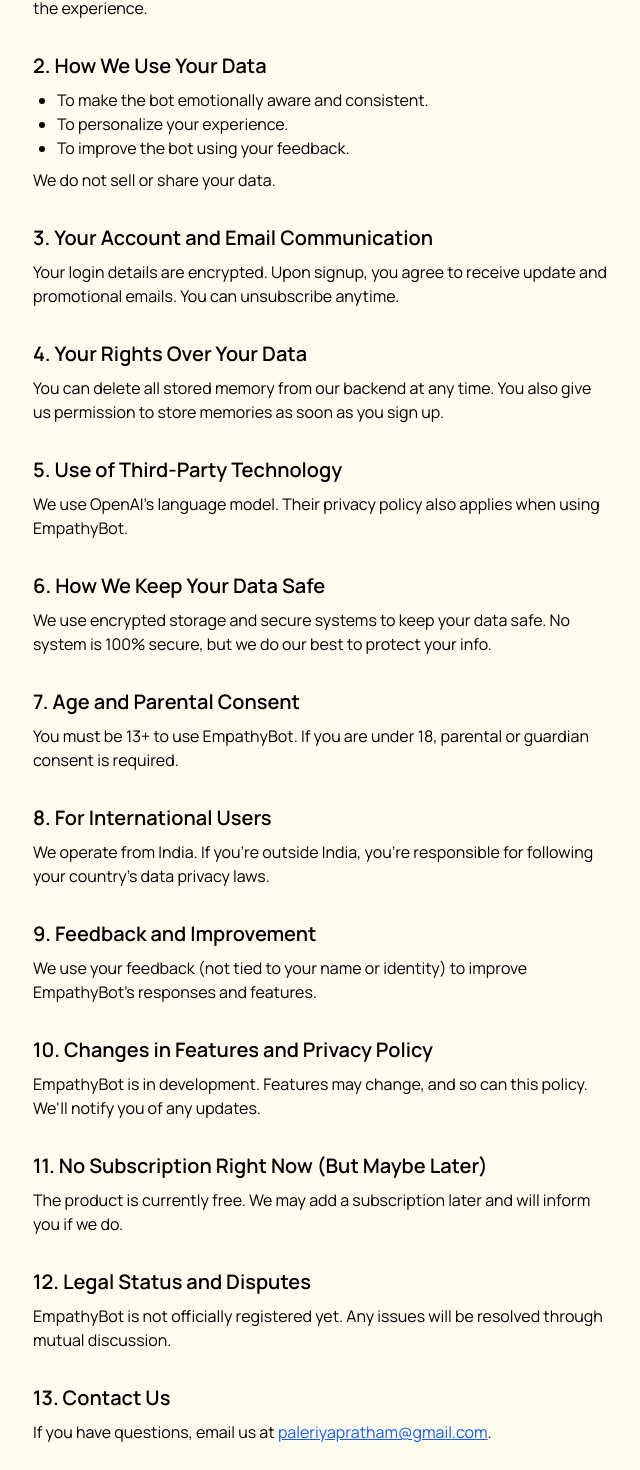
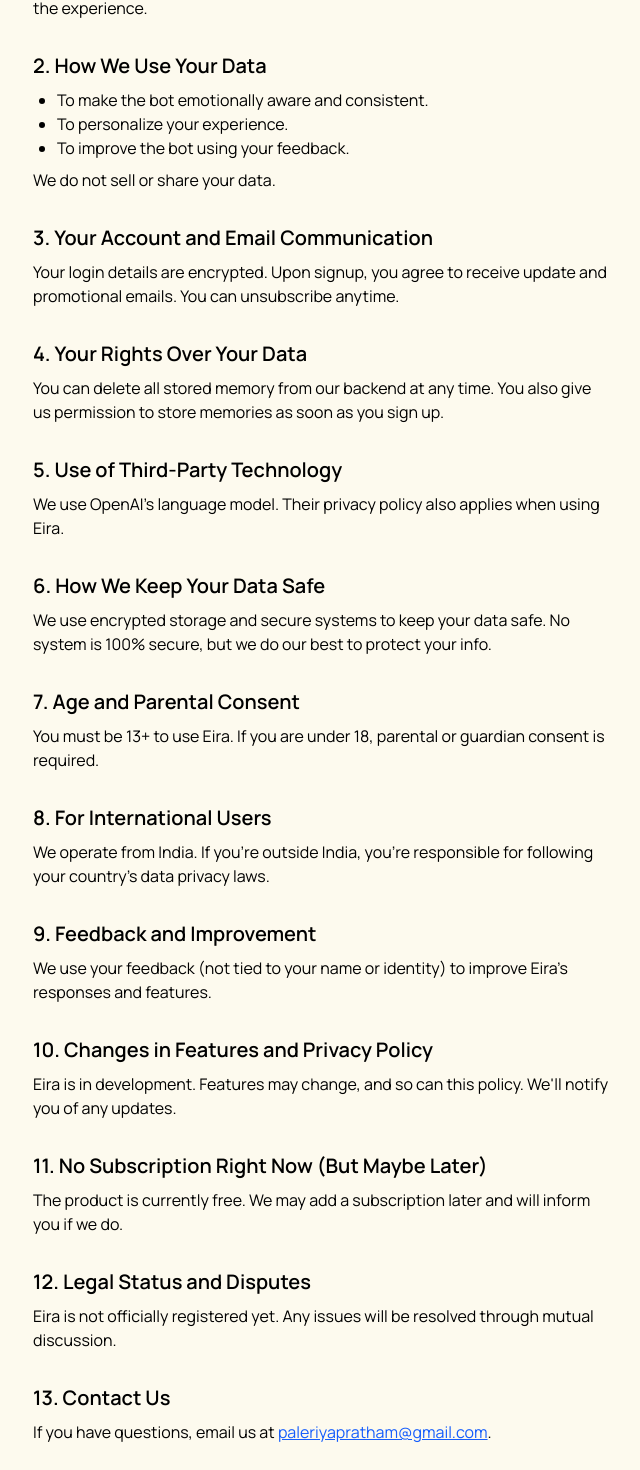
Before and after one commit to PrathamPaleriya/empathy-bot, a React (Vite) app in the folder frontend/: page /policy in a window 1280 px wide. Shown: the part 452-1922 px from the top of the page, without its empty margins (319-959 px from the left). Built offline with nearby package versions, Linux system fonts and the light colour scheme; no server answers.

Commit message:
empathy bot to eira

```diff
--- a/frontend/src/components/landing/About.jsx
+++ b/frontend/src/components/landing/About.jsx
@@ -3,16 +3,16 @@
     <section id="about" className="py-20 px-6 md:px-12 lg:px-24">
       <div className="container mx-auto max-w-3xl text-center">
         <h2 className="text-3xl md:text-4xl font-dm-sans font-bold text-[#1c1c1c] mb-6">
-          About EmpathyBot
+          About Eira previosuly Empathybot
         </h2>
         <p className="text-lg text-[#4f4f4f] mb-8">
-          Built by a guys who wanted to create something that truly listens. EmpathyBot
+          Built by a guys who wanted to create something that truly listens. Eira
           was born from a simple idea: everyone deserves to feel heard, understood, and emotionally
           supported.
         </p>
         <div className="bg-white rounded-2xl p-8 shadow-sm">
           <p className="text-[#343434] italic mb-6">
-            "We created EmpathyBot because we believe emotional connection shouldn't be a luxury. In
+            "We created Eira because we believe emotional connection shouldn't be a luxury. In
             our busy world, we all need a safe space to express ourselves without fear of judgment."
           </p>
           <p className="font-['Manrope'] font-bold text-[#1c1c1c]">— Team Athams</p>
--- a/frontend/src/components/landing/Features.jsx
+++ b/frontend/src/components/landing/Features.jsx
@@ -6,7 +6,7 @@
       icon: <Brain size={32} className="text-[#57b4ba]" />,
       title: 'Emotional Memory',
       description:
-        'EmpathyBot remembers your conversations, preferences, and emotional patterns to provide personalized support.',
+        'Eira remembers your conversations, preferences, and emotional patterns to provide personalized support.',
     },
     {
       icon: <MessageCircle size={32} className="text-[#57b4ba]" />,
@@ -30,7 +30,7 @@
             What Makes It Special
           </h2>
           <p className="text-lg text-[#4f4f4f] max-w-2xl mx-auto">
-            EmpathyBot combines advanced AI with emotional intelligence to create a uniquely
+            Eira combines advanced AI with emotional intelligence to create a uniquely
             supportive experience.
           </p>
         </div>
--- a/frontend/src/components/landing/Footer.jsx
+++ b/frontend/src/components/landing/Footer.jsx
@@ -20,7 +20,7 @@
               transition={{ type: 'spring' }}
               className="bg-[#57b4ba] hover:bg-[#015551]  text-white text-lg py-4 px-10 rounded-full transition-colors shadow-md flex items-center mx-auto"
             >
-              Try EmpathyBot Free
+              Try Eira Free
               <ArrowRight className="ml-2" size={20} />
             </motion.button>
           </Link>
@@ -29,7 +29,7 @@
         <div className="border-t border-[#e0e0e0] pt-8">
           <div className="flex flex-col md:flex-row justify-between items-center">
             <div className="mb-4 md:mb-0">
-              <span className="text-[#015551] font-dm-sans font-bold text-xl">EmpathyBot</span>
+              <span className="text-[#015551] font-dm-sans font-bold text-xl">Eira</span>
             </div>
             <div className="flex flex-col md:flex-row items-center space-y-4 md:space-y-0 md:space-x-8">
               <a href="policy" className="text-[#4f4f4f] hover:text-[#57b4ba] transition-colors">
--- a/frontend/src/components/landing/Hero.jsx
+++ b/frontend/src/components/landing/Hero.jsx
@@ -22,7 +22,7 @@
               transition={{ type: 'spring' }}
               className="bg-[#57b4ba] hover:bg-[#015551]  text-white text-lg py-4 px-10 rounded-full transition-colors shadow-md flex items-center mx-auto"
             >
-              Try EmpathyBot Free
+              Try Eira Free
               <ArrowRight className="ml-2" size={20} />
             </motion.button>
           </Link>
@@ -30,7 +30,7 @@
 
         <div className="mt-15 md:mt-20">
           <ImageCard
-            path={'empathybot/demo.png'}
+            path={'Eira/demo.png'}
             className="rounded-2xl md:rounded-4xl aspect-video h-full w-full object-center object-cover"
           />
         </div>
--- a/frontend/src/components/landing/HowItWorks.jsx
+++ b/frontend/src/components/landing/HowItWorks.jsx
@@ -27,7 +27,7 @@
             How It Works
           </h2>
           <p className="text-lg text-[#4f4f4f] max-w-2xl mx-auto">
-            EmpathyBot makes emotional connection simple and accessible whenever you need it.
+            Eira makes emotional connection simple and accessible whenever you need it.
           </p>
         </div>
 
--- a/frontend/src/components/landing/NavBar.jsx
+++ b/frontend/src/components/landing/NavBar.jsx
@@ -9,7 +9,7 @@
     <nav className="py-6 px-6 md:px-12 lg:px-24">
       <div className="container mx-auto flex justify-between items-center">
         <div className="flex items-center">
-          <span className="text-[#015551] font-dm-sans font-bold text-2xl">EmpathyBot</span>
+          <span className="text-[#015551] font-dm-sans font-bold text-2xl">Eira</span>
         </div>
 
         {/* Desktop Navigation */}
@@ -27,7 +27,7 @@
             to="/signup"
             className="bg-[#57b4ba] hover:bg-[#015551] text-white py-2 px-6 rounded-full transition-colors"
           >
-            Try EmpathyBot Free
+            Try Eira Free
           </Link>
         </div>
 
@@ -68,7 +68,7 @@
               to="/signup"
               className="bg-[#57b4ba] hover:bg-[#015551] text-white py-2 px-6 rounded-full transition-colors w-full"
             >
-              Try EmpathyBot Free
+              Try Eira Free
             </Link>
           </div>
         </div>
--- a/frontend/src/pages/Account.jsx
+++ b/frontend/src/pages/Account.jsx
@@ -56,7 +56,7 @@
   };
 
   const handleFeedback = () => {
-    const mailtoLink = `mailto:paleriyapratham@gmail.com?subject=Empathybot feedback`;
+    const mailtoLink = `mailto:paleriyapratham@gmail.com?subject=Eira feedback`;
     window.location.href = mailtoLink;
   };
 
--- a/frontend/src/pages/PrivacyPolicy.jsx
+++ b/frontend/src/pages/PrivacyPolicy.jsx
@@ -14,7 +14,7 @@
         <PaddingMarging>
           <div className=" text-black font-manrope p-6 text-xs md:text-base">
             <h1 className="text-lg md:text-xl font-bold mb-6">
-              Privacy Policy & Terms of Service for EmpathyBot
+              Privacy Policy & Terms of Service for Eira
             </h1>
             <p className="mb-6">Last Updated: 23/04/2025</p>
 
@@ -77,7 +77,7 @@
               </h2>
               <p>
                 We use OpenAI’s language model. Their privacy policy also applies when using
-                EmpathyBot.
+                Eira.
               </p>
             </section>
 
@@ -94,7 +94,7 @@
             <section className="mb-8">
               <h2 className="text-lg md:text-xl font-semibold mb-2">7. Age and Parental Consent</h2>
               <p>
-                You must be 13+ to use EmpathyBot. If you are under 18, parental or guardian consent
+                You must be 13+ to use Eira. If you are under 18, parental or guardian consent
                 is required.
               </p>
             </section>
@@ -110,7 +110,7 @@
             <section className="mb-8">
               <h2 className="text-lg md:text-xl font-semibold mb-2">9. Feedback and Improvement</h2>
               <p>
-                We use your feedback (not tied to your name or identity) to improve EmpathyBot’s
+                We use your feedback (not tied to your name or identity) to improve Eira’s
                 responses and features.
               </p>
             </section>
@@ -120,7 +120,7 @@
                 10. Changes in Features and Privacy Policy
               </h2>
               <p>
-                EmpathyBot is in development. Features may change, and so can this policy. We'll
+                Eira is in development. Features may change, and so can this policy. We'll
                 notify you of any updates.
               </p>
             </section>
@@ -140,7 +140,7 @@
                 12. Legal Status and Disputes
               </h2>
               <p>
-                EmpathyBot is not officially registered yet. Any issues will be resolved through
+                Eira is not officially registered yet. Any issues will be resolved through
                 mutual discussion.
               </p>
             </section>
--- a/frontend/src/pages/auth/Login.jsx
+++ b/frontend/src/pages/auth/Login.jsx
@@ -16,7 +16,7 @@
       <div className="font-manrope text-center w-[95%] md:w-[80%] lg:w-[60%] pt-20 font-semibold text-subheading text-xs md:text-base">
         I'm all ears! Your feedback means the world to me, help me make this better! &nbsp;
         <a
-          href="mailto:paleryapratham@gmail.com?subject=Empathybot feedback"
+          href="mailto:paleryapratham@gmail.com?subject=Eira feedback"
           className="text-blue-500 hover:underline"
         >
           Feedback Please
```
Also changed, not shown: frontend/index.html (+7 -7 lines), frontend/public/site.webmanifest.
